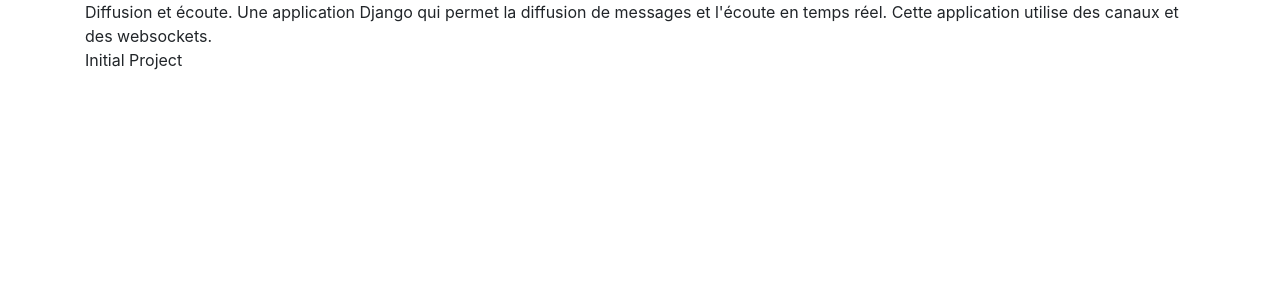
After one commit to maecana/_emission_et_ecoute, a Django app: template emission/templates/emit/base.html in a window 1280 px wide. The commit adds this page. Shown: the top 300 px of the page. Run offline with Django 4.2, Linux system fonts and the light colour scheme; the template is opened without the code that fills it, so the values that code supplies are empty; some libraries are stand-ins or nearby versions.

Commit message:
Updated index.html

```diff
--- /dev/null
+++ b/emission/templates/emit/base.html
@@ -0,0 +1,34 @@
+<!doctype html>
+<html lang="en">
+  <head>
+    <!-- Required meta tags -->
+    <meta charset="utf-8">
+    <meta name="viewport" content="width=device-width, initial-scale=1, shrink-to-fit=no">
+
+    <!-- Bootstrap CSS -->
+    <link rel="stylesheet" href="https://cdn.jsdelivr.net/npm/bootstrap@4.0.0/dist/css/bootstrap.min.css" integrity="sha384-Gn5384xqQ1aoWXA+058RXPxPg6fy4IWvTNh0E263XmFcJlSAwiGgFAW/dAiS6JXm" crossorigin="anonymous">
+
+    <title>Emission et Ecoute</title>
+  </head>
+  <body>
+    <div class="container">
+      <div>
+          Diffusion et écoute.
+          Une application Django qui permet la diffusion de messages et l'écoute en temps réel.
+          Cette application utilise des canaux et des websockets.
+      </div>
+
+      <div>
+          Initial Project
+      </div>
+    </div>
+
+    <script type="text/javascript">
+      const emissionSocket = new WebSocket(`ws://${window.location.host}/ws/emit/${space}/`);
+    </script>
+
+    <script src="https://code.jquery.com/jquery-3.2.1.slim.min.js" integrity="sha384-KJ3o2DKtIkvYIK3UENzmM7KCkRr/rE9/Qpg6aAZGJwFDMVNA/GpGFF93hXpG5KkN" crossorigin="anonymous"></script>
+    <script src="https://cdn.jsdelivr.net/npm/popper.js@1.12.9/dist/umd/popper.min.js" integrity="sha384-ApNbgh9B+Y1QKtv3Rn7W3mgPxhU9K/ScQsAP7hUibX39j7fakFPskvXusvfa0b4Q" crossorigin="anonymous"></s>
+    <script src="https://cdn.jsdelivr.net/npm/bootstrap@4.0.0/dist/js/bootstrap.min.js" integrity="sha384-JZR6Spejh4U02d8jOt6vLEHfe/JQGiRRSQQxSfFWpi1MquVdAyjUar5+76PVCmYl" crossorigin="anonymous"></script>
+  </body>
+</html>
```
Also changed, not shown: emission/templates/emit/index.html (renamed from emission/templates/emission/index.html, +11 -0 lines).
